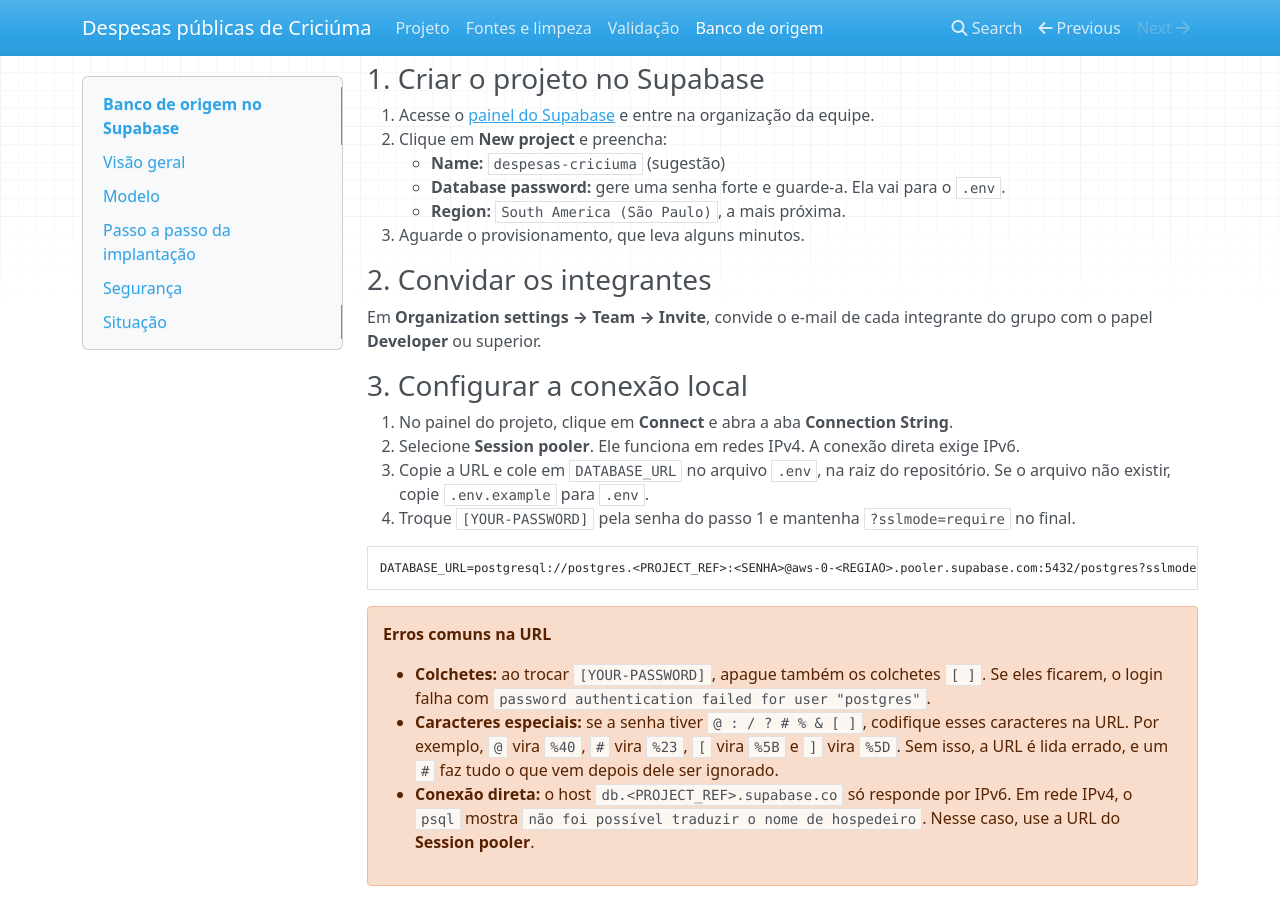
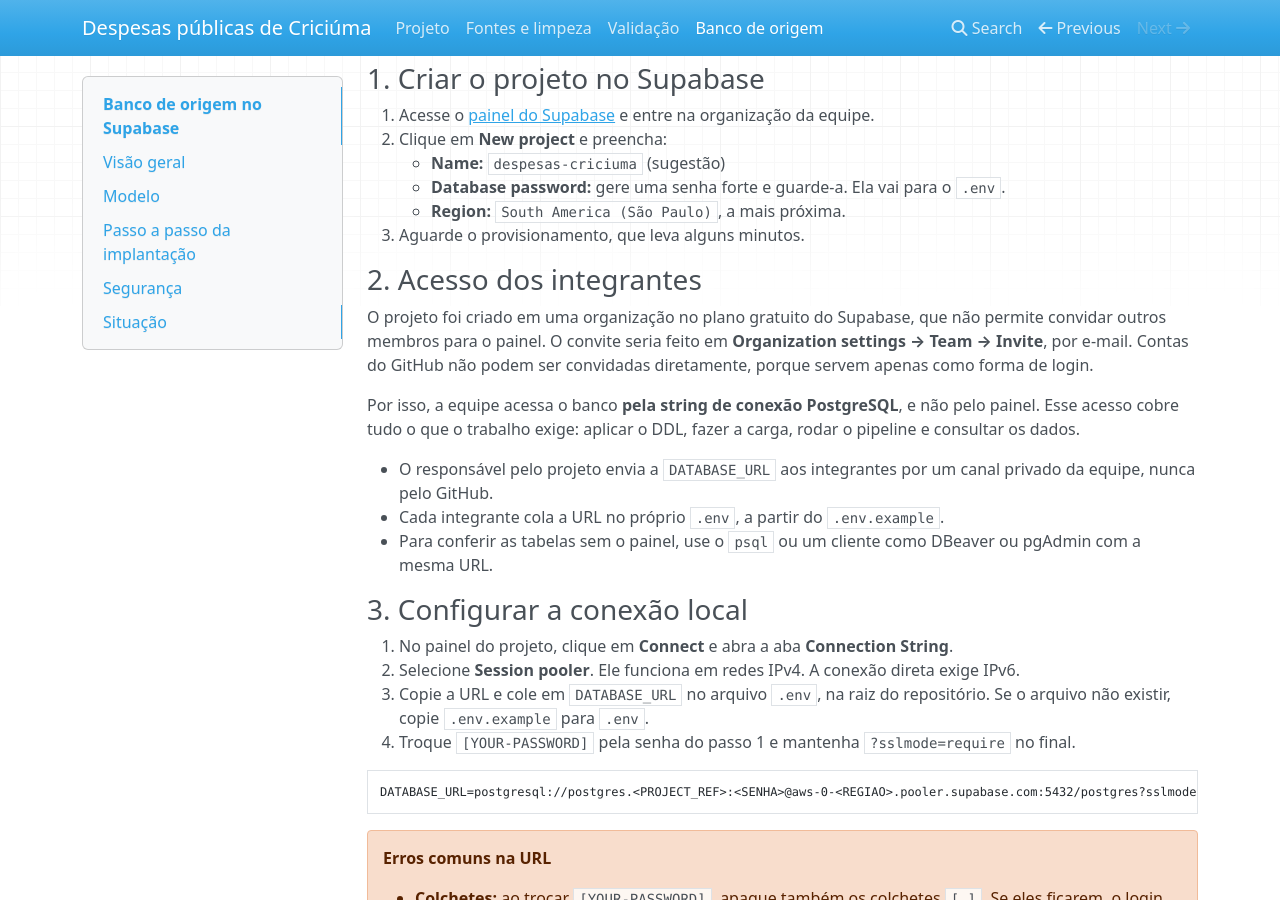
Before and after one commit to 02kamk/Trabalho_Final_Engenharia_de_Dados, an MkDocs documentation site: the page built from docs/banco.md, in a window 1280 px wide and 900 px high, scrolled down 873 px. Built offline with MkDocs 1.6.1, drawn with Linux system fonts in a browser that asks for light colours; nearby versions of some CDN libraries; some of the changed text lies outside the part shown.

Commit message:
Documenta o acesso da equipe ao banco de origem
O plano gratuito do Supabase nao permite convidar membros para o
painel. A equipe passa a acessar o banco pela string de conexao
PostgreSQL, compartilhada por canal privado e guardada no .env.

Closes #7

```diff
--- a/docs/banco.md
+++ b/docs/banco.md
@@ -37,9 +37,15 @@ Regras de chave:
     - **Region:** `South America (São Paulo)`, a mais próxima.
 3. Aguarde o provisionamento, que leva alguns minutos.
 
-### 2. Convidar os integrantes
+### 2. Acesso dos integrantes
 
-Em **Organization settings → Team → Invite**, convide o e-mail de cada integrante do grupo com o papel **Developer** ou superior.
+O projeto foi criado em uma organização no plano gratuito do Supabase, que não permite convidar outros membros para o painel. O convite seria feito em **Organization settings → Team → Invite**, por e-mail. Contas do GitHub não podem ser convidadas diretamente, porque servem apenas como forma de login.
+
+Por isso, a equipe acessa o banco **pela string de conexão PostgreSQL**, e não pelo painel. Esse acesso cobre tudo o que o trabalho exige: aplicar o DDL, fazer a carga, rodar o pipeline e consultar os dados.
+
+- O responsável pelo projeto envia a `DATABASE_URL` aos integrantes por um canal privado da equipe, nunca pelo GitHub.
+- Cada integrante cola a URL no próprio `.env`, a partir do `.env.example`.
+- Para conferir as tabelas sem o painel, use o `psql` ou um cliente como DBeaver ou pgAdmin com a mesma URL.
 
 ### 3. Configurar a conexão local
 
@@ -110,7 +116,7 @@ A carga segue a ordem das chaves estrangeiras: primeiro as dimensões, depois os
 | `.env.example` e `.env` fora do Git | Concluído |
 | Integridade relacional validada localmente (`origem.sqlite3`) | Concluído |
 | Projeto criado no Supabase | Concluído |
-| Integrantes convidados para o projeto | A confirmar |
+| Acesso dos integrantes (pela string de conexão, por causa do plano gratuito) | Concluído |
 | DDL aplicado no Supabase (11/11/2026) | Concluído |
 | Carga e validação no Supabase (issue #8) | Pendente |
 
```
